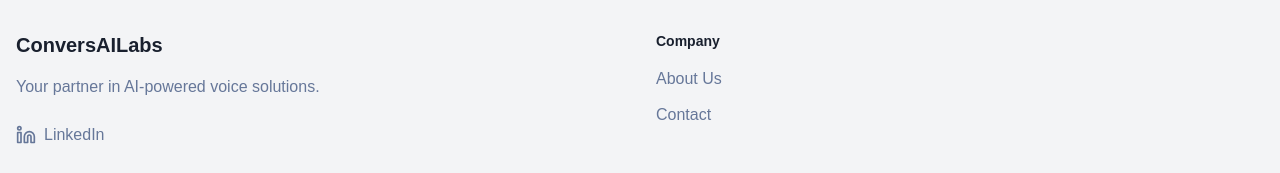
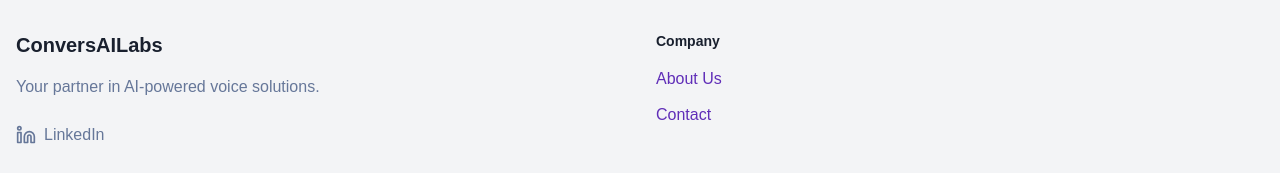
Before and after one commit to conversailabs/landing, a Next.js app: page / in a window 1280 px wide. Shown: the part 4797-4970 px from the top of the page. Built offline with nearby package versions, Linux system fonts and the light colour scheme; no server answers.

Commit message:
UI changes in footer and navbar

```diff
--- a/src/components/Footer.tsx
+++ b/src/components/Footer.tsx
@@ -110,7 +110,7 @@ const Footer = () => {
               <li>
                 <a
                   href="#about"
-                  className={`text-muted-foreground ${!isMobile ? 'hover:text-primary' : ''} focus:outline-none active:text-primary`}
+                  className={`text-muted-foreground text-primary`}
                   onClick={(e) => handleSectionClick(e, 'about')}
                 >
                   About Us
@@ -120,7 +120,7 @@ const Footer = () => {
                 <a
                   href="#"
                   onClick={toggleContactInfo}
-                  className={`text-muted-foreground hover:text-primary`}
+                  className={`text-muted-foreground text-primary`}
                 >
                   Contact
                 </a>
--- a/src/components/Navbar.tsx
+++ b/src/components/Navbar.tsx
@@ -81,7 +81,7 @@ const Navbar = () => {
             <SheetContent side="right" className="md:hidden pt-0">
               {/* Keep SheetTitle but visually hide it for accessibility */}
               <SheetTitle className="sr-only">Navigation Menu</SheetTitle>
-              <div className="flex items-center mb-4 pt-0">
+              <div className="flex items-center mb-3 pt-4 mt-4 px-1">
                 <img
                   src="https://kbwtnhujnskomqwryfhy.supabase.co/storage/v1/object/sign/demo-audios/Group%201.png?token=eyJhbGciOiJIUzI1NiIsInR5cCI6IkpXVCIsImtpZCI6InN0b3JhZ2UtdXJsLXNpZ25pbmcta2V5XzcyMzJmNjk4LTBiYTAtNGU4Yi1iZWMxLWM3NDgyYTM4Y2RjOSJ9.eyJ1cmwiOiJkZW1vLWF1ZGlvcy9Hcm91cCAxLnBuZyIsImlhdCI6MTc0NDYyOTQ0OCwiZXhwIjoxNzc2MTY1NDQ4fQ.ZSFXe6hPDW2MH74Ypv4bpnjvQ1DbJZPLq8NPM0reVxg"
                   alt="ConversAILabs Logo"
```
